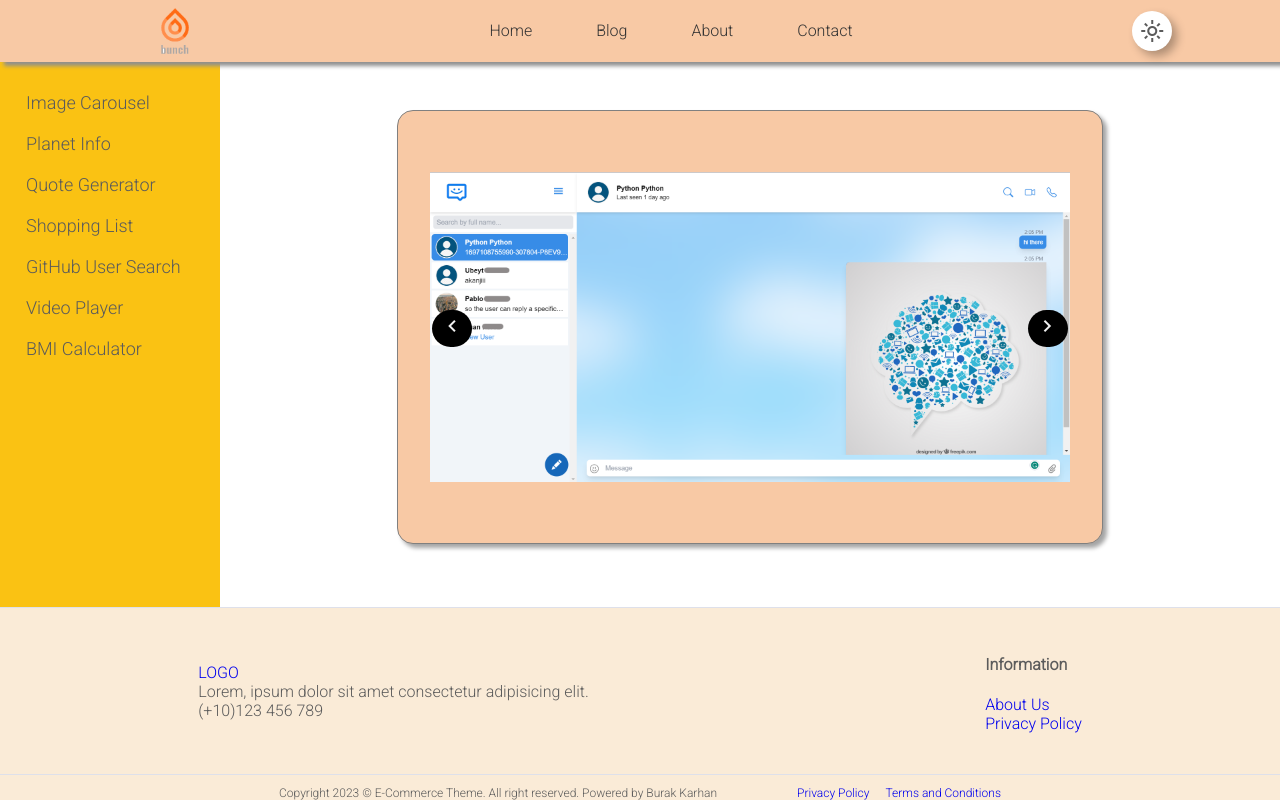
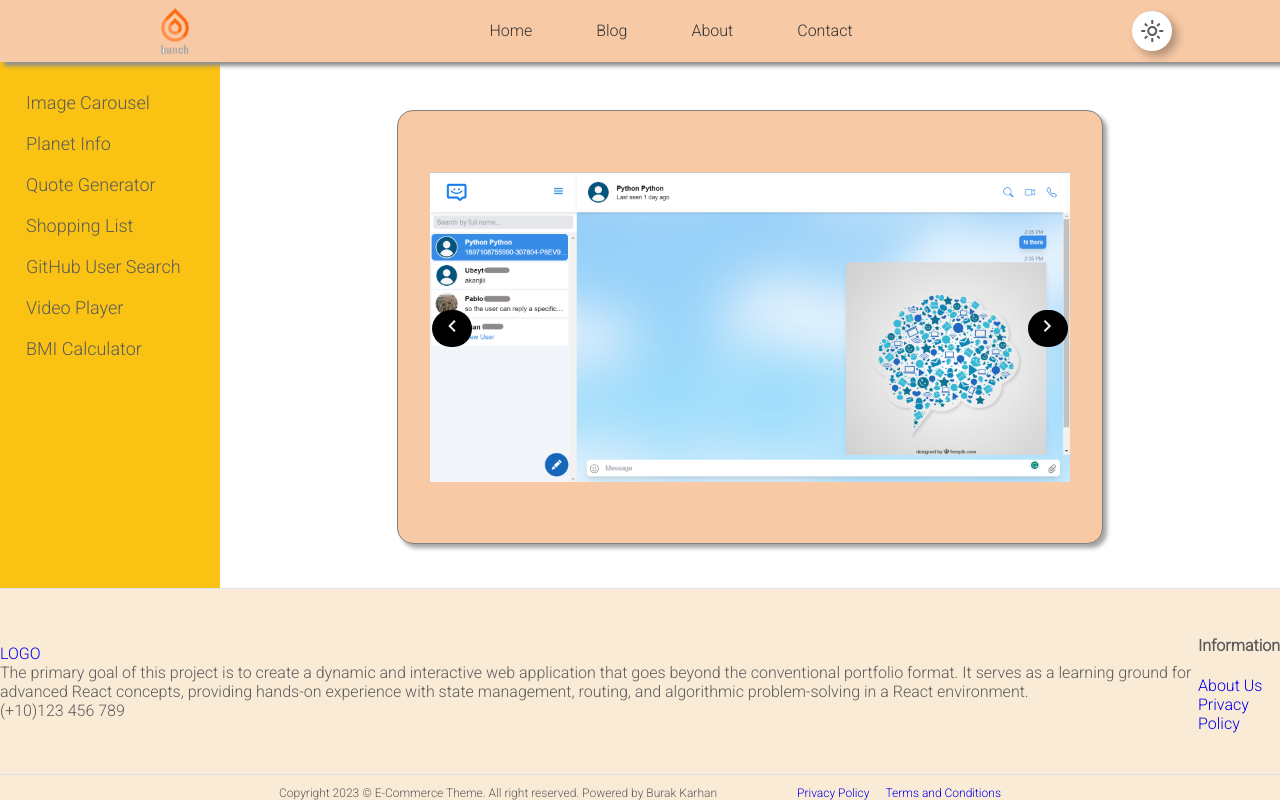
Before and after one commit to kobrak1/bunch-of-apps, a React (Vite) app: page / in a window 1280 px wide. Shown: the top 800 px of the page. Built offline with nearby package versions, Linux system fonts and the light colour scheme.

Commit message:
update: File name altered from mainProvider.jsx to MainProvider.jsx

```diff
--- a/src/components/Footer/Footer.jsx
+++ b/src/components/Footer/Footer.jsx
@@ -10,7 +10,12 @@ const Footer = () => {
               <a href="#">LOGO</a>
             </div>
             <div className="footer desc">
-              Lorem, ipsum dolor sit amet consectetur adipisicing elit.
+              The primary goal of this project is to create a dynamic and
+              interactive web application that goes beyond the conventional
+              portfolio format. It serves as a learning ground for advanced
+              React concepts, providing hands-on experience with state
+              management, routing, and algorithmic problem-solving in a React
+              environment.
             </div>
             <div className="footer-contact">(+10)123 456 789</div>
           </div>
```
